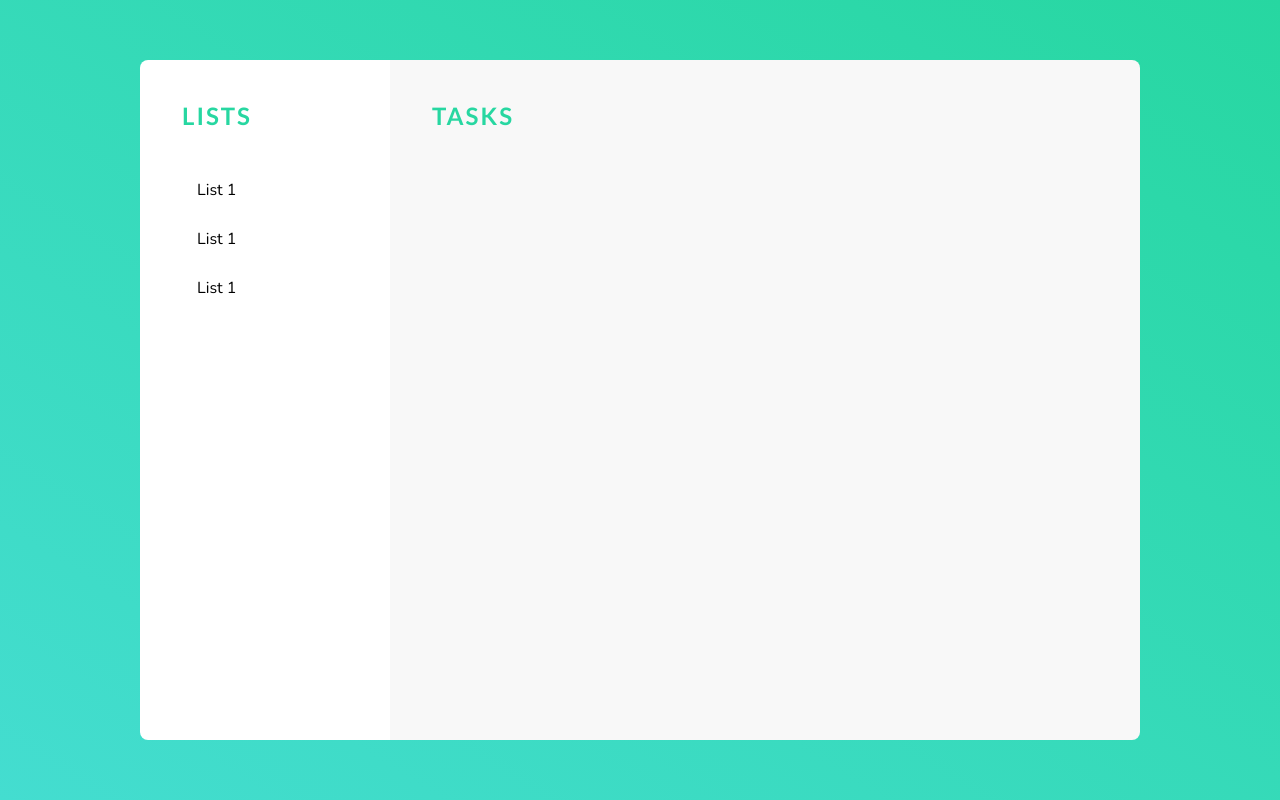
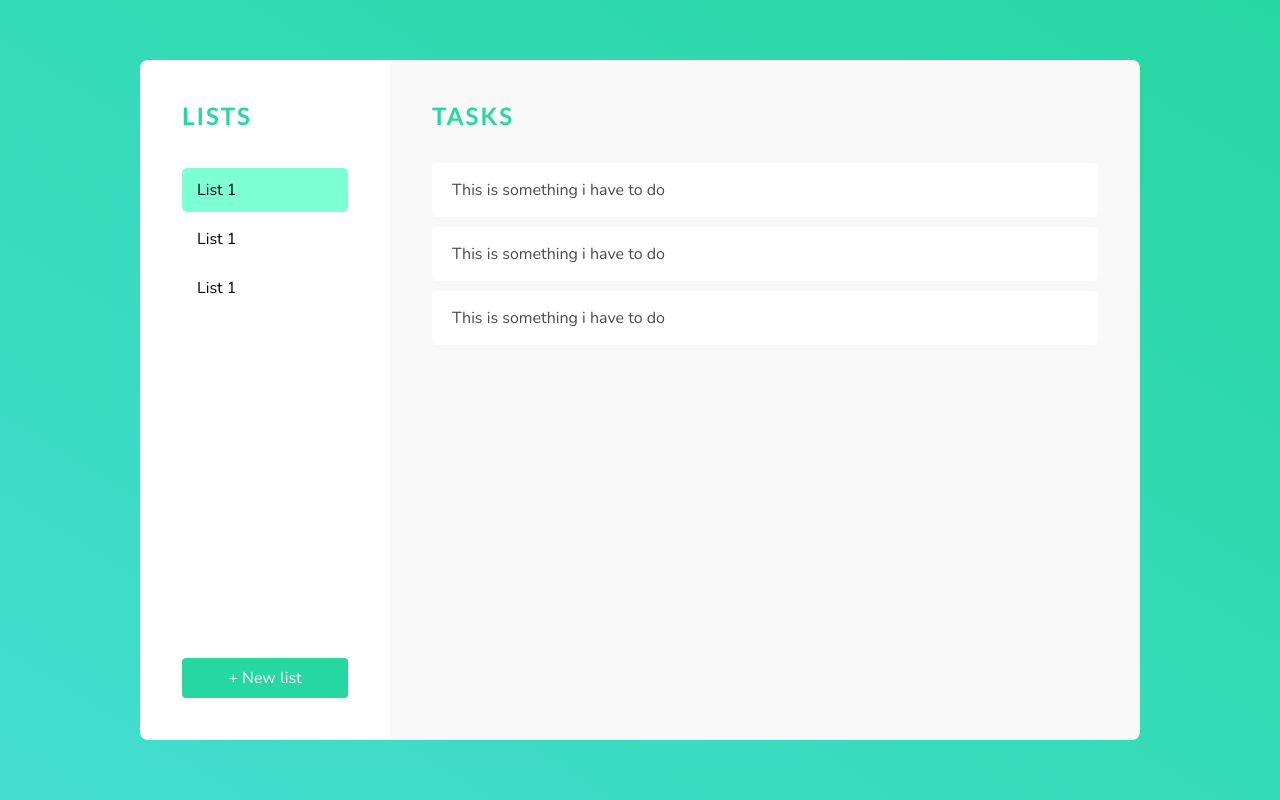
Before and after one commit to RYin4/TaskApp, an Angular app in the folder frontend/: page / in a window 1280 px wide. Built offline with nearby package versions, Linux system fonts and the light colour scheme.

Commit message:
updated task buttons

```diff
--- a/frontend/src/app/pages/task-view/task-view.component.html
+++ b/frontend/src/app/pages/task-view/task-view.component.html
@@ -5,7 +5,7 @@
       <h1 class="title has-text-primary">Lists</h1>
 
       <div class="list-menu">
-                <a class="list-menu-item">
+        <a class="list-menu-item is-active">
           <p>List 1</p>
         </a>
         <a class="list-menu-item">
@@ -15,9 +15,25 @@
           <p>List 1</p>
         </a>
       </div>
+
+      <button class="button is-primary has-text-white">+ New list</button>
+
+
     </div>
+
+
     <div class="task-list-container has-background-light">
       <h1 class="title has-text-primary">Tasks</h1>
+
+      <div class="task">
+        <p>This is something i have to do</p>
+      </div>
+      <div class="task">
+        <p>This is something i have to do</p>
+      </div>
+      <div class="task">
+        <p>This is something i have to do</p>
+      </div>
     </div>
 
   </div>
--- a/frontend/src/app/pages/task-view/task-view.component.scss
+++ b/frontend/src/app/pages/task-view/task-view.component.scss
@@ -66,5 +66,32 @@
             background: $light;
         }
 
+        &.is-active {
+            background-color: aquamarine;
+            color: black;
+
+
+        }
+
     }
 }
+
+.task {
+    background: white;
+    padding: 15px 20px;
+    border-radius: 5px;
+    margin-top: 10px;
+
+    cursor: pointer;
+    transition: box-shadow 0.2s ease, transform 0.2s ease;
+
+    &:active {
+        transform: scale(0.95);
+    }
+
+    &:hover {
+        box-shadow: 0 0 0 5px #eeeeee;
+
+
+    }
+}
```
Lines whose indentation alone changed are shown as unchanged.
